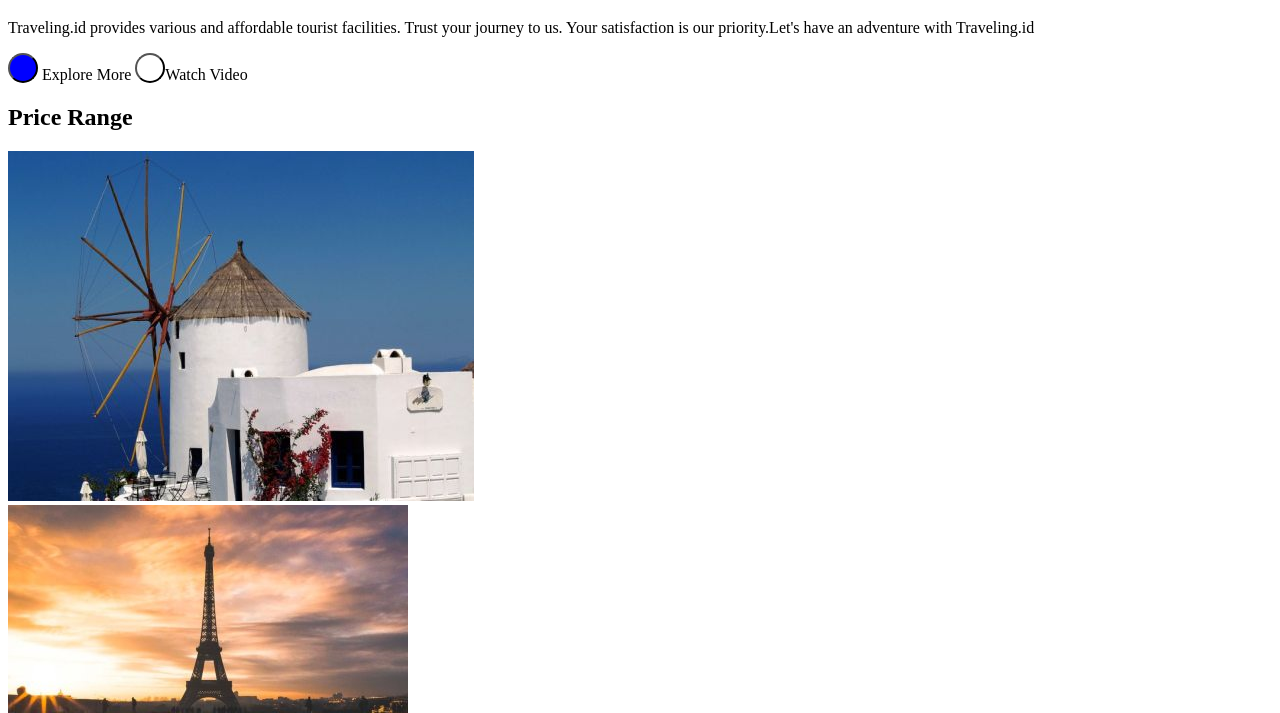
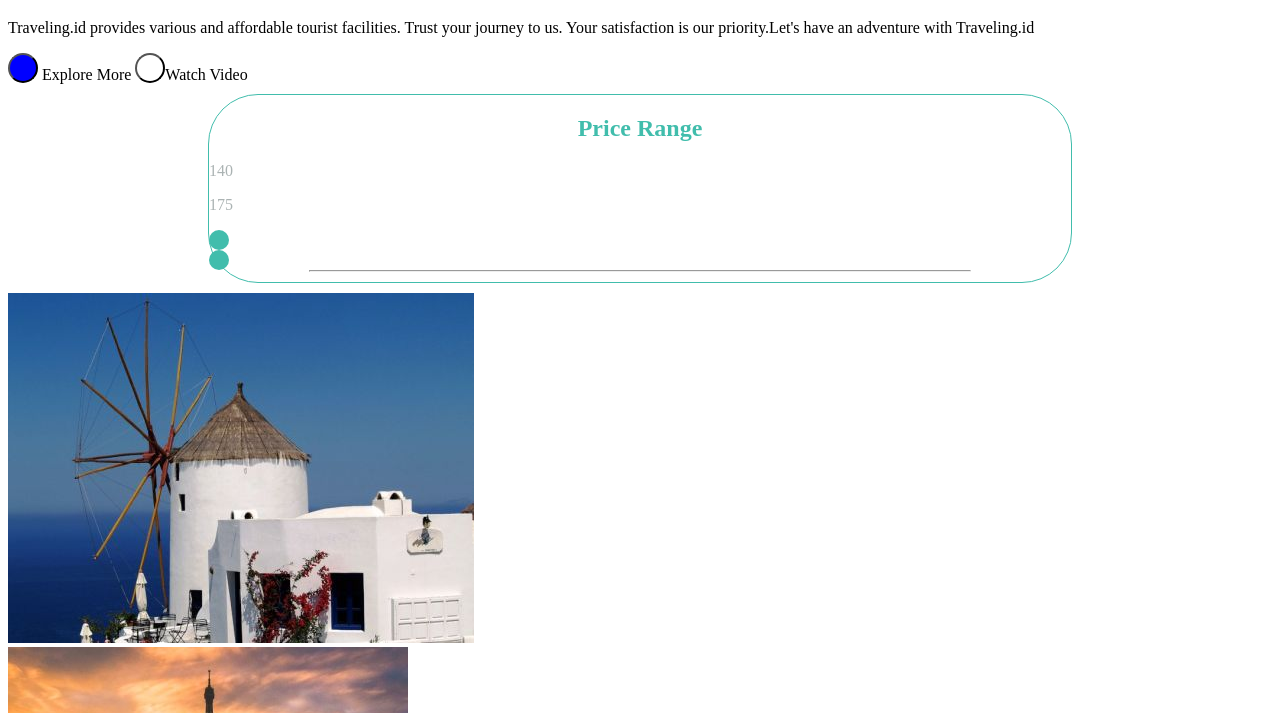
Before and after one commit to antonkapustin/travel-app-landing-page, a plain HTML site: page index.html in a window 1280 px wide. Shown: the part 87-800 px from the top of the page. Drawn offline with Linux system fonts and the light colour scheme.

Commit message:
adds price-section.css

```diff
--- a/index.html
+++ b/index.html
@@ -7,7 +7,7 @@
     <link rel="stylesheet" href="style.css">
     <link rel="stylesheet" href="header.css">
     <link rel="stylesheet" href="about.css">
-    <link rel="styleshee" href="price-section.css">
+    <link rel="stylesheet" href="price-section.css">
     <link rel="stylesheet" href="offer.css">
     <link rel="stylesheet" href="navigation.css">
     <title>Traveling.id</title>
@@ -39,6 +39,11 @@
             </label>
             <div class="price-section">
                 <h2 class="price-section__title">Price Range</h2>
+                <p class="prise-section__price">140</p>
+                <p class="prise-section__price">175</p>
+                <div class="price-section__circle"></div>
+                <div class="price-section__circle"></div>
+                <hr class="price-section__range">
                 <!-- <input type="range" class="price-section__range"> -->
             </div>
             <div>
--- a/price-section.css
+++ b/price-section.css
@@ -1,7 +1,26 @@
 .price-section {
-    border: 1px solid black;
+    border: 1px solid var(--color-azure);
+    margin: 50px;
+    border-radius: 50px;
+    margin: 10px 200px;
 }
 
 .price-section__title {
     color: var(--color-azure);
+    text-align: center;
 }
+
+.prise-section__price {
+    color: var(--color-gray);
+}
+
+.price-section__circle {
+    background-color: var(--color-azure);
+    border-radius: 50%;
+    height: 20px;
+    width: 20px;
+}
+
+.price-section__range {
+    margin: 0 100px 10px 100px;
+}
```
